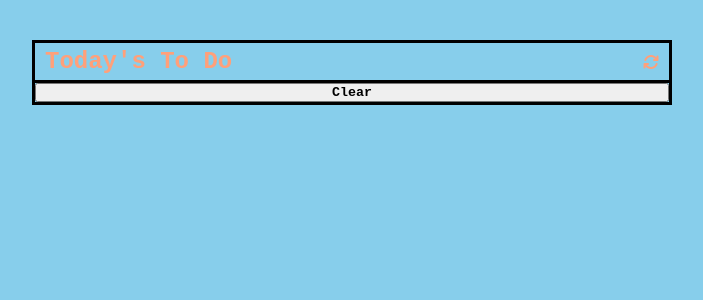
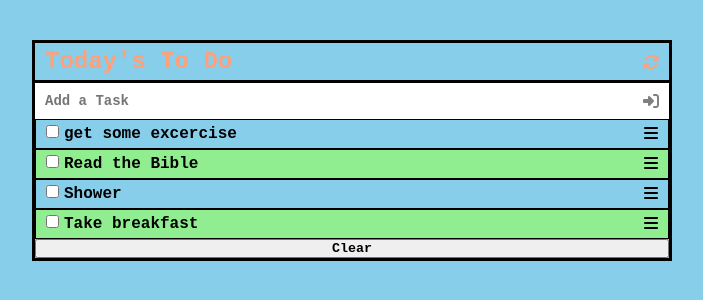
Before and after one commit to emmyobonyo/ToDoList-JS-Project, a website built with webpack: page src/index.html in a window 1280 px wide. Shown: the whole page, without its empty margins (288-991 px from the left). Built offline with nearby package versions, Linux system fonts and the light colour scheme.

Commit message:
Edit index.html

```diff
--- a/src/index.html
+++ b/src/index.html
@@ -11,7 +11,13 @@
         <h2>Today's To Do</h2>
         <i class="fa fa-refresh"></i>
     </header>
-    <ul id="list-items"></ul>
-    <button type="button" class="submit">Clear</button>
+    <form class="form" id="form">
+        <input type="text" placeholder="Add a Task" id="title" class="input-text">
+        <i class="fa fa-sign-in"></i>
+    </form>
+    <div id="div">
+        <ul id="list-items"></ul>
+    </div>
+    <button type="submit" id="submit">Clear</button>
 </body>
 </html>
```
